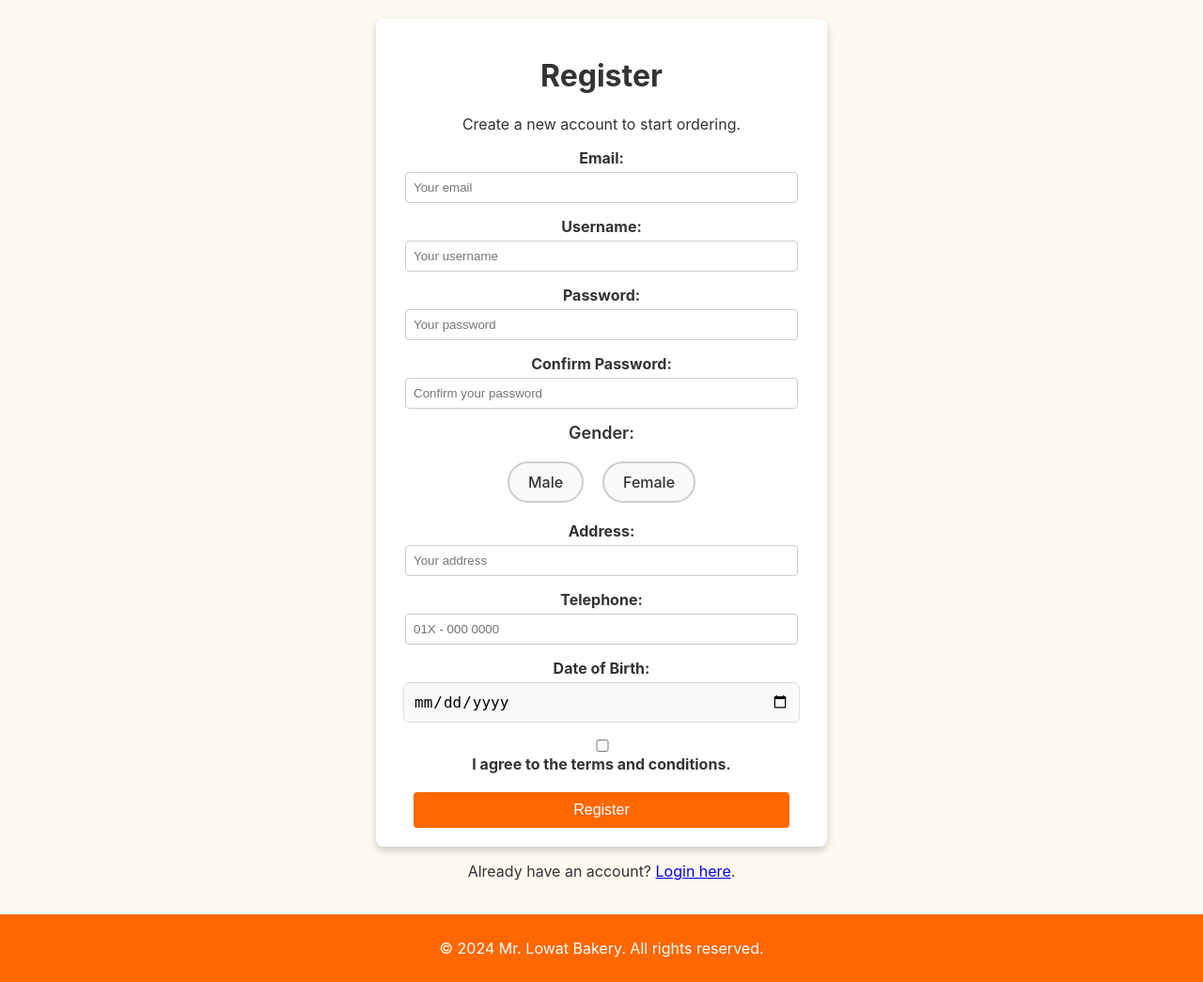
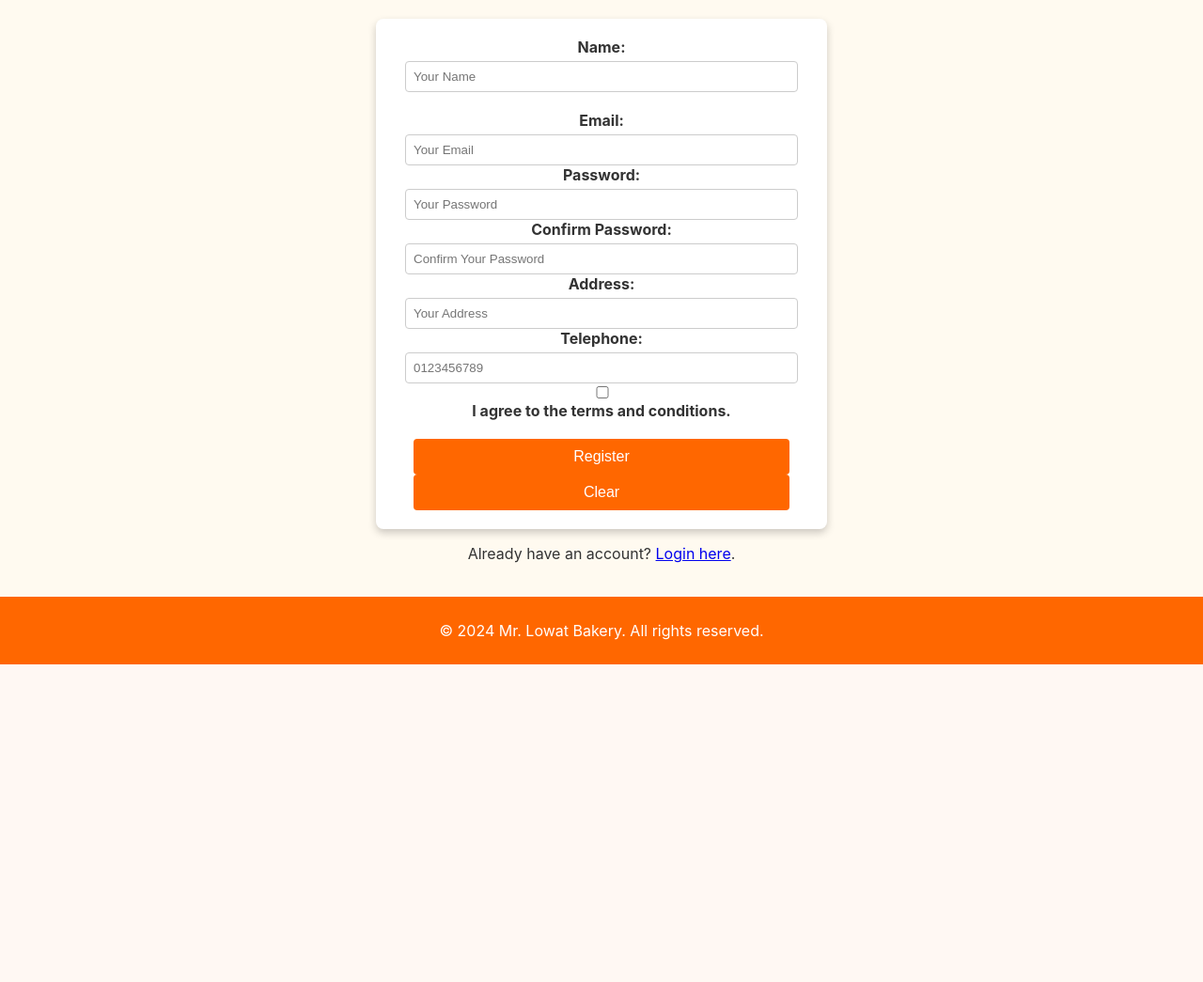
Before and after one commit to zfrtlsofea/MrLowatBakery_WAD, a PHP site: page /MrLowatBakery_WAD/register.html in a window 1280 px wide. Shown: the part 102-1147 px from the top of the page at 94% size. After the commit the page ends 809 px from the top, so only its background shows below. Run offline with PHP 8.4, Linux system fonts and the light colour scheme.

Commit message:
Registration form with validation and backend processing (WORKING)

```diff
--- a/MrLowatBakery_WAD/register.html
+++ b/MrLowatBakery_WAD/register.html
@@ -1,3 +1,4 @@
+<!-- TOK UI REGISTER, D PAKE -->
 <!DOCTYPE html>
 <html lang="en">
 <head>
@@ -71,64 +72,34 @@
         }
   </script>
  <main>
-    <form id="registerForm">
-      <h1>Register</h1>
-      <p>Create a new account to start ordering.</p>
+  <form action="register.php" method="POST">
+    <div class="form-group">
+      <label for="name">Name:</label>
+      <input type="text" id="name" name="name" placeholder="Your Name" required><br>
 
-      <div class="form-group">
       <label for="email">Email:</label>
-        <input type="email" id="email" name="email" placeholder="Your email" required>
-      </div>
+      <input type="email" id="email" name="email" placeholder="Your Email" required>
 
-      <div class="form-group">
-        <label for="username">Username:</label>
-        <input type="text" id="username" name="username" placeholder="Your username" required>
-      </div>
+      <label for="password">Password:</label>
+      <input type="password" id="password" name="password" placeholder="Your Password" required>
 
-      <div class="form-group">
-        <label for="password">Password:</label>
-        <input type="password" id="password" name="password" placeholder="Your password" required>
-      </div>
+      <label for="confirmPassword">Confirm Password:</label>
+      <input type="password" id="confirmPassword" name="confirmPassword" placeholder="Confirm Your Password" required>
 
-      <div class="form-group">
-        <label for="confirmPassword">Confirm Password:</label>
-        <input type="password" id="confirmPassword" name="confirmPassword" placeholder="Confirm your password" required>
-      </div>
+      <label for="address">Address:</label>
+      <input type="text" id="address" name="address" placeholder="Your Address" required>
 
-      <div class="form-group">
-        <label for="gender" class="form-label">Gender:</label>
-        <div class="radio-group">
-          <input type="radio" name="gender" id="m" value="male">
-          <label for="m" class="radio-label">Male</label>
-          <input type="radio" name="gender" id="f" value="female">
-          <label for="f" class="radio-label">Female</label>
-        </div>
-      </div>
+      <label for="tel">Telephone:</label>
+      <input type="tel" id="tel" name="tel" placeholder="0123456789" required pattern="[0-9]{10}" maxlength="10">
 
-      <div class="form-group">
-        <label for="address">Address:</label>
-        <input type="text" id="address" name="address" placeholder="Your address" required>
-      </div>
-
-      <div class="form-group">
-        <label for="tel">Telephone:</label>
-        <input type="tel" id="tel" name="tel" placeholder="01X - 000 0000" required pattern="[0-9]{3}-[0-9]{7}">
-      </div>
-
-      <div class="form-group">
-        <label for="dob">Date of Birth:</label>
-        <input type="date" id="dob" name="dob" required>
-      </div>
-
-      <div class="form-group">
       <input type="checkbox" id="terms" name="terms" required>
-        <label for="terms">I agree to the terms and conditions.</a></label>
+      <label for="terms">I agree to the terms and conditions.</label>
     </div>
 
     <div class="form-button">
       <button type="submit">Register</button>
+      <button type="reset">Clear</button>
     </div>
-
   </form>
   <p>Already have an account? <a href="login.html">Login here</a>.</p>
 </main>
@@ -136,8 +107,5 @@
 <footer>
   <p>&copy; 2024 Mr. Lowat Bakery. All rights reserved.</p>
 </footer>
-
-  <script src="scripts.js"></script>
-
 </body>
 </html>
--- a/MrLowatBakery_WAD/scripts.js
+++ b/MrLowatBakery_WAD/scripts.js
@@ -1,43 +1,48 @@
 // ------------- Register form validation
 function validateRegisterForm(e) {
+  const name = document.getElementById('name').value;
   const email = document.getElementById('email').value;
-  const username = document.getElementById('username').value;
   const password = document.getElementById('password').value;
   const confirmPassword = document.getElementById('confirmPassword').value;
   const address = document.getElementById('address').value;
   const tel = document.getElementById('tel').value;
-  const dob = document.getElementById('dob').value;
-  const accept = document.getElementById('accept').checked;
+  const terms = document.getElementById('terms').checked;
 
   let errorMessages = [];
+
+  // Name validation
+  if (!name) {
+      errorMessages.push('Name is required.');
+  }
 
   // Email validation
   if (!email.includes('@')) {
       errorMessages.push('Please enter a valid email address.');
   }
 
-  // Password validation
-  if (password.length < 6) {
-      errorMessages.push('Password must be at least 6 characters long.');
-  }
-  if (password !== confirmPassword) {
-      errorMessages.push('Passwords do not match.');
-  }
+// Password validation
+const passwordRegex = /^(?=.*[A-Z])(?=.*\d)(?=.*[@$!%*?&])(?=\S+$).{6,8}$/;
+if (!passwordRegex.test(password)) {
+    errorMessages.push('Password must be 6-8 characters long, contain at least one uppercase letter, one numeric digit, one special character, and no spaces.');
+}
+if (password !== confirmPassword) {
+    errorMessages.push('Passwords do not match.');
+}
 
-  // Required fields validation
-  if (!username || !address || !tel || !dob) {
-      errorMessages.push('All fields are required.');
+  // Address validation
+  if (!address) {
+      errorMessages.push('Address is required.');
   }
 
   // Telephone validation
-  const telRegex = /^[0-9]{3}-[0-9]{7}$/;
+  const telRegex = /^[0-9]{10}$/;
   if (!telRegex.test(tel)) {
-      errorMessages.push('Telephone must be in the format 01X-0000000.');
+      errorMessages.push('Telephone must be a 10-digit number.');
   }
 
   // Terms and conditions validation
-  if (!accept) {
-      errorMessages.push('You must accept the Terms and Conditions.');
+  if (!terms) {
+      errorMessages.push('You must agree to the terms and conditions.');
   }
 
   // Show error messages if any
@@ -46,6 +51,9 @@ function validateRegisterForm(e) {
       alert(errorMessages.join('\n'));
   }
 }
+
+// Attach validation function to the form submit event
+document.querySelector('form').addEventListener('submit', validateRegisterForm);
 
 // ------------- Login form validation
 function validateLoginForm(e) {
--- a/register.php
+++ b/register.php
@@ -1,4 +1,6 @@
 <?php
+// TOK SIKTAUK PAKE SIK TAPI BIAR JAK
+
 include_once 'connection.php'; // Include database connection file
 
 $error = ''; // Initialize error as blank
```
Also changed, not shown: MrLowatBakery_WAD/register.php (added, +48 -0 lines). Lines whose indentation alone changed are shown as unchanged.
